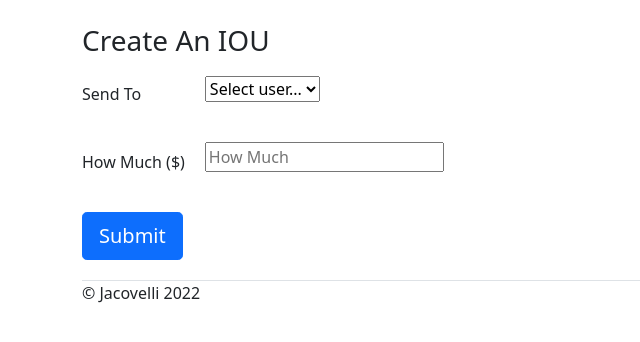
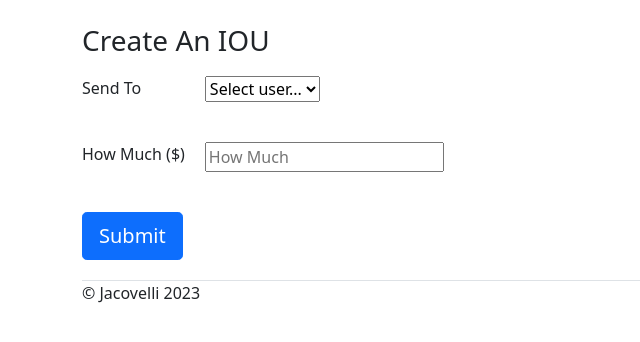
Before and after one commit to pangaea/iouapp, a Flask app: page /create_iou in a window 1280 px wide. Shown: the part 107-449 px from the top of the page, without its empty margins (0-640 px from the left). Run offline with Flask 2, Linux system fonts and the light colour scheme; the visitor is signed in with stand-in values (Sample User, id 1); data that the repository does not hold is empty.

Commit message:
moved css into directory

```diff
--- a/static/main.css
+++ b/static/styles/main.css
@@ -71,4 +71,5 @@ input, select {
 
 .form-table td {
     padding: 10px 20px 20px 0px;
+    vertical-align: top;
 }
--- a/templates/main_frame.html
+++ b/templates/main_frame.html
@@ -7,7 +7,7 @@
             rel="stylesheet"
             integrity="sha384-1BmE4kWBq78iYhFldvKuhfTAU6auU8tT94WrHftjDbrCEXSU1oBoqyl2QvZ6jIW3"
             crossorigin="anonymous"/>
-        <link href="/static/main.css" rel="stylesheet" />
+        <link href="/static/styles/main.css" rel="stylesheet" />
     </head>
 
     <body>
@@ -52,7 +52,7 @@
             {% endblock %}
 
             <footer class="footer border-top">
-                <p>&copy; Jacovelli 2022</p>
+                <p>&copy; Jacovelli 2023</p>
             </footer>
 
         </div>
```
